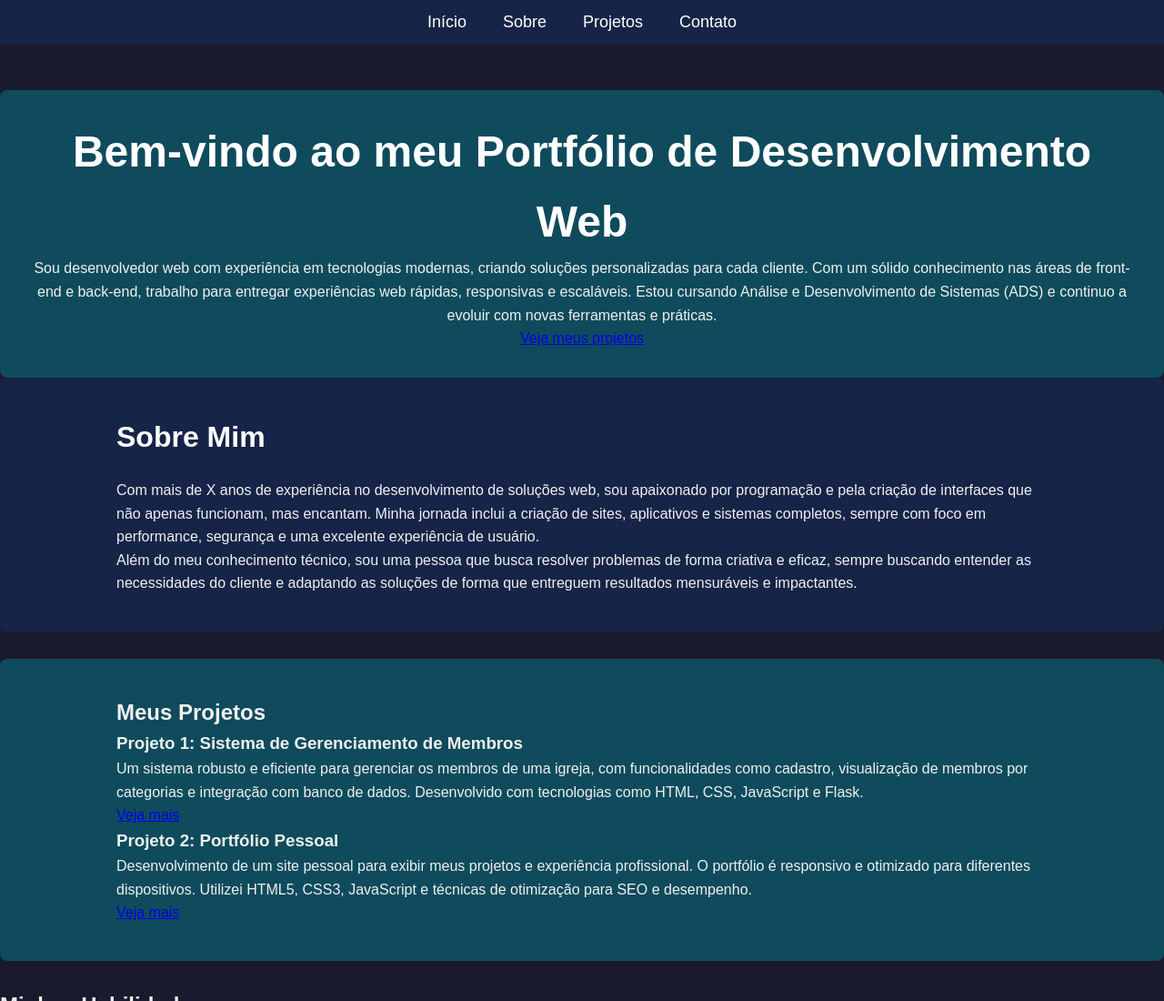
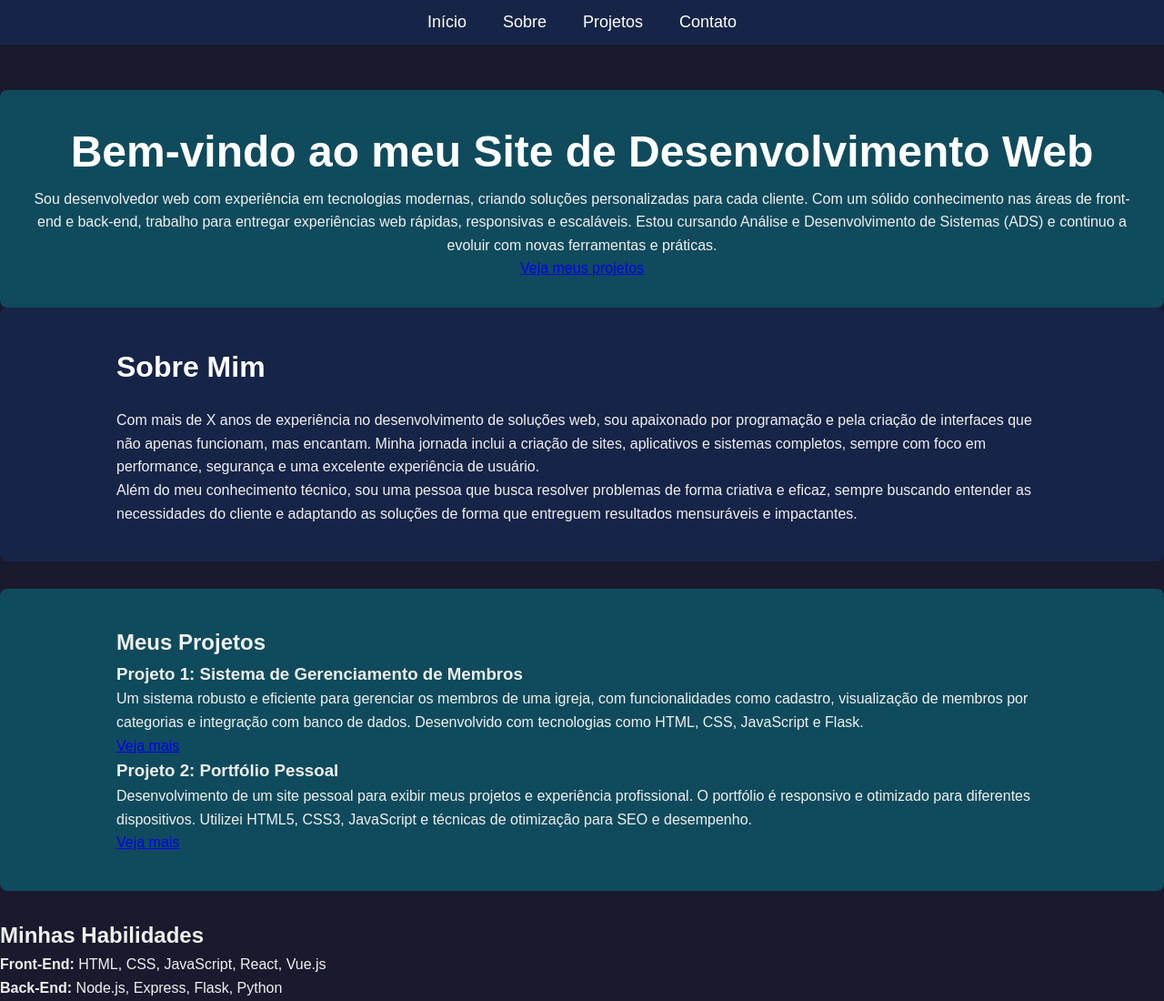
Before and after one commit to leciof300/Myweb, a plain HTML site: page index.html in a window 1280 px wide. Shown: the top 1100 px of the page at 91% size. Drawn offline with Linux system fonts and the light colour scheme.

Commit message:
Update index.html

```diff
--- a/index.html
+++ b/index.html
@@ -19,7 +19,7 @@
     </header>
 
     <section class="intro">
-        <h1>Bem-vindo ao meu Portfólio de Desenvolvimento Web</h1>
+        <h1>Bem-vindo ao meu Site  de Desenvolvimento Web</h1>
         <p>Sou desenvolvedor web com experiência em tecnologias modernas, criando soluções personalizadas para cada cliente. Com um sólido conhecimento nas áreas de front-end e back-end, trabalho para entregar experiências web rápidas, responsivas e escaláveis. Estou cursando Análise e Desenvolvimento de Sistemas (ADS) e continuo a evoluir com novas ferramentas e práticas.</p>
         <a href="#projetos" class="btn">Veja meus projetos</a>
     </section>
```
